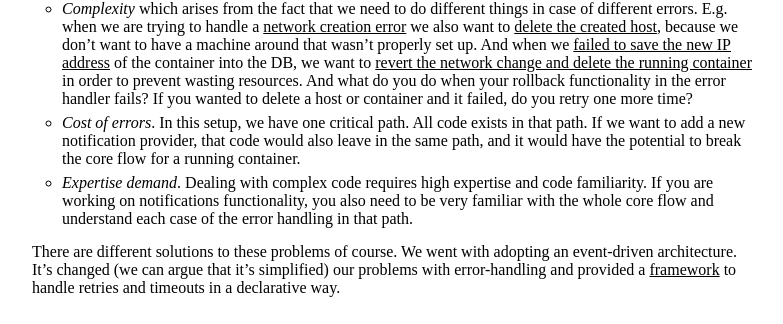
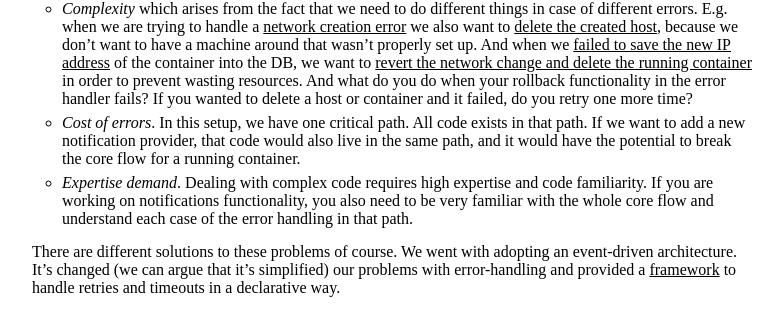
Before and after one commit to CodeNow/blog, a Jekyll site: the page built from _posts/2017-06-05-error-handling-in-event-based-systems.md, in a window 1280 px wide and 900 px high, scrolled down 1905 px. Shown: the part 146-470 px from the top of the window, without its empty margins (248-1031 px from the left). Built offline with Jekyll 4.4.1, drawn with Linux system fonts in a browser that asks for light colours; nearby versions of some CDN libraries; comment, search, counter and statistics services are not loaded.

Commit message:
fix typo

```diff
--- a/_posts/2017-06-05-error-handling-in-event-based-systems.md
+++ b/_posts/2017-06-05-error-handling-in-event-based-systems.md
@@ -43,7 +43,7 @@ This approach is simple on the surface, but it achieves this by transferring com
 So instead of 10 lines of code, now we have over 80 lines in the same function. The amount of code is not even the main problem; there are a few bigger ones:
 
 - *Complexity* which arises from the fact that we need to do different things in case of different errors. E.g. when we are trying to handle a [network creation error](https://gist.github.com/podviaznikov/a66e26b08209336b1da798b2ef213f73#file-error-handling-js-L45) we also want to [delete the created host](https://gist.github.com/podviaznikov/a66e26b08209336b1da798b2ef213f73#file-error-handling-js-L48), because we don’t want to have a machine around that wasn’t properly set up. And when we [failed to save the new IP address](https://gist.github.com/podviaznikov/a66e26b08209336b1da798b2ef213f73#file-error-handling-js-L33) of the container into the DB, we want to [revert the network change and delete the running container](https://gist.github.com/podviaznikov/a66e26b08209336b1da798b2ef213f73#file-error-handling-js-L92) in order to prevent wasting resources. And what do you do when your rollback functionality in the error handler fails? If you wanted to delete a host or container and it failed, do you retry one more time?
-- *Cost of errors*. In this setup, we have one critical path. All code exists in that path. If we want to add a new notification provider, that code would also leave in the same path, and it would have the potential to break the core flow for a running container.
+- *Cost of errors*. In this setup, we have one critical path. All code exists in that path. If we want to add a new notification provider, that code would also live in the same path, and it would have the potential to break the core flow for a running container.
 - *Expertise demand*. Dealing with complex code requires high expertise and code familiarity. If you are working on notifications functionality, you also need to be very familiar with the whole core flow and understand each case of the error handling in that path.
 
 There are different solutions to these problems of course. We went with adopting an event-driven architecture. It’s changed (we can argue that it’s simplified) our problems with error-handling and provided a [framework](https://runnable.com/blog/event-driven-microservices-using-rabbitmq) to handle retries and timeouts in a declarative way.
```
